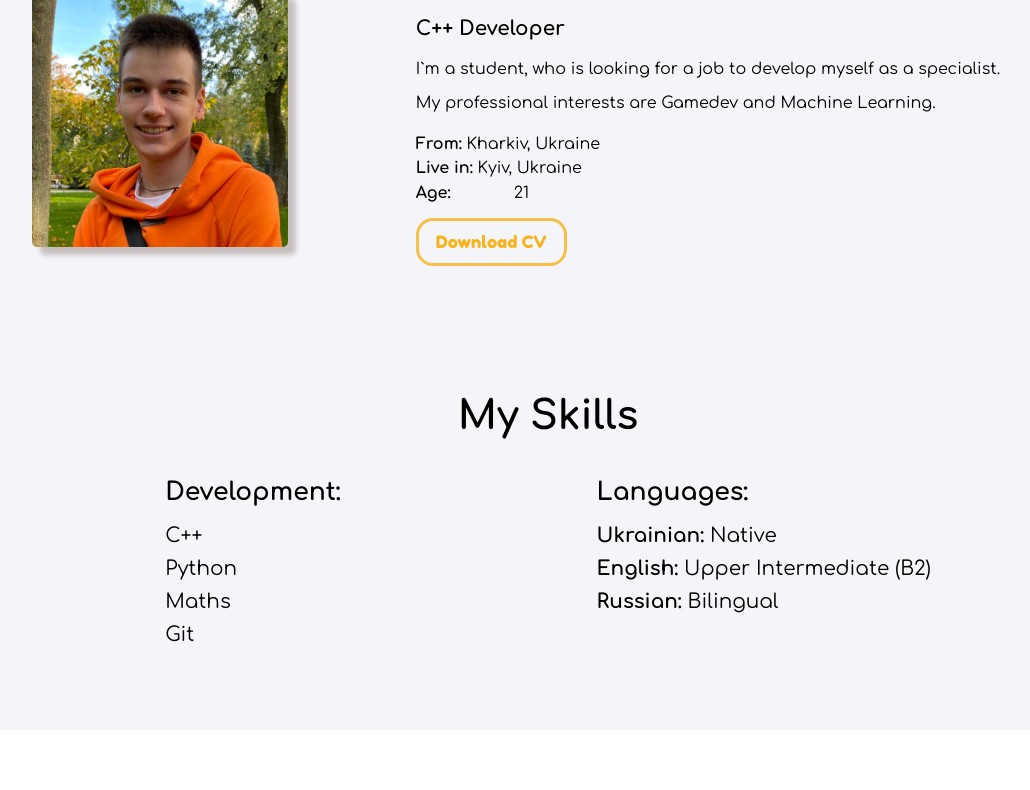
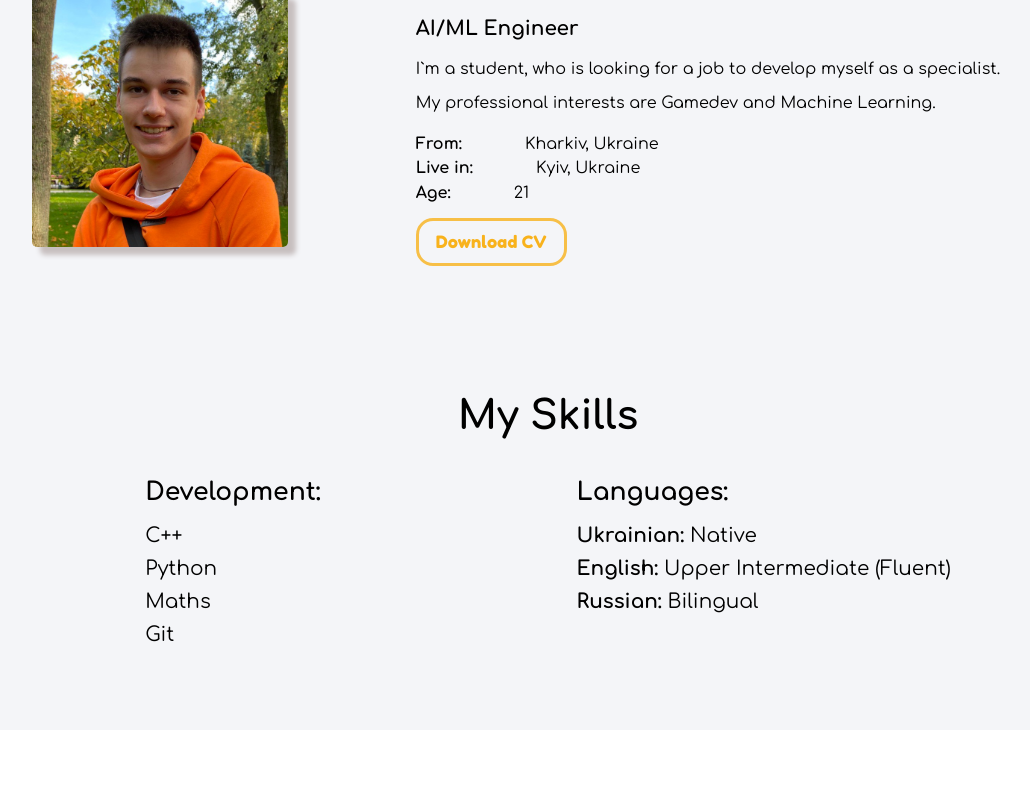
Before and after one commit to DmitriyChiruk/dmitriychiruk.github.io, a plain HTML site: page index.html in a window 1280 px wide. Shown: the part 957-1747 px from the top of the page, without its empty margins (92-1122 px from the left). Drawn offline with Linux system fonts and the light colour scheme.

Commit message:
Extended adaptive data with greeting info

```diff
--- a/data/site.json
+++ b/data/site.json
@@ -2,7 +2,8 @@
   "profile": {
     "firstName": "Dmytro",
     "lastName": "Chyruk",
-    "title": "C++ Developer",
+    "title": "AI/ML Engineer",
+    "photo": "img/Profile_pic.jpg",
     "birth": {
       "year": 2003,
       "month": 10,
@@ -20,7 +21,7 @@
       "development": ["C++", "Python", "Maths", "Git"],
       "languages": [
         { "name": "Ukrainian", "level": "Native" },
-        { "name": "English", "level": "Upper Intermediate (B2)" },
+        { "name": "English", "level": "Upper Intermediate (Fluent)" },
         { "name": "Russian", "level": "Bilingual" }
       ]
     },
@@ -28,11 +29,20 @@
   },
   "experience": [
     {
-      "period": "Dec 2023 - Present",
+      "period": "Oct 2024 - Aug 2025",
+      "position": "ML/CV Research Engineer",
+      "company": "FlightMind.AI",
+      "details": [
+        "Conducted research and development in the field of computer vision, focusing on image matching techniques. Explored and compared various methods, such as template matching and keypoint-based approaches. Designed and tested feature extraction and similarity evaluation pipelines. Actively participated in the experimental process to refine matching accuracy and robustness.",
+        "Technologies: Python, Pytorch, OpenCV, C++"
+      ]
+    },
+    {
+      "period": "Dec 2023 - Sep 2024",
       "position": "C++/UE4 Game Developer",
       "company": "Wide Rails",
       "details": [
-        "Working on AAA-oriented indie story game. My duties were to extend already created logic, create new actors, subsystems, mechanics and work with external open-source libraries. C++ code was preferable and used wherever it`s possible.",
+        "Working on indie story game. My duties were to extend already created logic,  create new actors, subsystems, mechanics and work with external open-source libraries. C++ code was preferable and used wherever it`s possible.",
         "(Game details are NDA-protected)",
         "Technologies: C++, Blueprints, UE 5.1"
       ]
--- a/index.html
+++ b/index.html
@@ -41,9 +41,9 @@
   	<div id="greeting" class="main_page">
   		<span>
   			<h3>Welcome</h3>
-  			<h2>I`m Dmytro Chyruk</h2>
+			<h2 id="greeting_name">I`m Dmytro Chyruk</h2>
   			<div class="position">
-  				<h3>C++ Developer</h3>
+				<h3 id="greeting_title">C++ Developer</h3>
   			</div>
   			<p>This website was created by myself to alow You to get to know me better</p>
   		</span>
@@ -51,19 +51,21 @@
 
 	<div id="about" class="main_page">
 		<div class="about_info">
-			<img src="img/Profile_pic.jpg">
+			<img id="about_pic" src="img/Profile_pic.jpg" alt="Profile picture">
 			<span>
-				<h2>Dmytro Chyruk</h2>
-				<h3>C++ Developer</h3>
-				<p>I`m a student, who is looking for a job to develop myself as a specialist.</p>
-				<p>My professional interests are Gamedev and Machine Learning.</p>
+				<h2 id="about_name">Dmytro Chyruk</h2>
+				<h3 id="about_title">C++ Developer</h3>
+				<div id="about_bio">
+					<p>I`m a student, who is looking for a job to develop myself as a specialist.</p>
+					<p>My professional interests are Gamedev and Machine Learning.</p>
+				</div>
 				<ul>
-					<li><b>From:</b> Kharkiv, Ukraine</li>
-					<li><b>Live in:</b> Kyiv, Ukraine</li>
+					<li><b>From:</b> <span id="about_from">Kharkiv, Ukraine</span></li>
+					<li><b>Live in:</b> <span id="about_livein">Kyiv, Ukraine</span></li>
 					<li><b>Age:</b>	<span id="my_age"></span>
 					</li>
 				</ul>
-				<a href="downloads/Dmytro Chyruk Resume.pdf" download="Dmytro Chyruk Resume.pdf" target="_blank"><button>Download CV</button></a>
+				<a id="about_cv_link" href="downloads/Dmytro Chyruk Resume.pdf" download="Dmytro Chyruk Resume.pdf" target="_blank"><button>Download CV</button></a>
 			</span>
 		</div>
 		<div class="skills">
--- a/live.js
+++ b/live.js
@@ -14,7 +14,6 @@ var name_status, email_status, subj_status, msg_status;
 
 document.addEventListener('DOMContentLoaded', () => {
   try {
-    // If opened as a local file, browsers block fetch() of file:// URLs.
     if (window.location.protocol === 'file:') {
       console.error('[Portfolio] This page was opened via file://. Please run a local web server (e.g., Python http.server) or use GitHub Pages to avoid CORS/file protocol restrictions.');
       return;
@@ -37,18 +36,59 @@ document.addEventListener('DOMContentLoaded', () => {
 });
 
 function renderProfile(profile){
+  // Greeting name and title
+  const fullName = [profile?.firstName, profile?.lastName].filter(Boolean).join(' ');
+  const gName = document.getElementById('greeting_name');
+  if (gName && fullName) gName.textContent = `I'm ${fullName}`;
+  const gTitle = document.getElementById('greeting_title');
+  if (gTitle && profile?.title) gTitle.textContent = profile.title;
+
+  // About section: name, title, bio paragraphs
+  const aName = document.getElementById('about_name');
+  if (aName && fullName) aName.textContent = fullName;
+  const aTitle = document.getElementById('about_title');
+  if (aTitle && profile?.title) aTitle.textContent = profile.title;
+
+  const aboutBio = document.getElementById('about_bio');
+  if (aboutBio && Array.isArray(profile?.summary)){
+    // Clear existing
+    aboutBio.innerHTML = '';
+    profile.summary.forEach(p => {
+      const pe = document.createElement('p');
+      pe.textContent = p;
+      aboutBio.appendChild(pe);
+    });
+  }
+
+  // Location
+  const fromSpan = document.getElementById('about_from');
+  if (fromSpan && profile?.location?.from) fromSpan.textContent = profile.location.from;
+  const liveInSpan = document.getElementById('about_livein');
+  if (liveInSpan && profile?.location?.liveIn) liveInSpan.textContent = profile.location.liveIn;
+
+  // CV link
+  const cv = document.getElementById('about_cv_link');
+  if (cv && profile?.downloadCV){
+    cv.href = profile.downloadCV;
+    cv.setAttribute('download', profile.downloadCV.split('/').pop());
+  }
+
+  // Photo
+  const pic = document.getElementById('about_pic');
+  if (pic && profile?.photo){
+    pic.src = profile.photo;
+    pic.alt = `${fullName} profile photo`;
+  }
+
+  // Age calculation
   const ageSpan = document.getElementById('my_age');
-
   if (ageSpan && profile?.birth?.year){
     const today = new Date();
     const y = profile.birth.year, m = (profile.birth.month ?? 1) - 1, d = profile.birth.day ?? 1;
-
     let age = today.getFullYear() - y;
-
     const hasBirthdayPassed = (today.getMonth() > m) || (today.getMonth() === m && today.getDate() >= d);
     if (!hasBirthdayPassed) age -= 1;
-
-    ageSpan.innerText = String(age);
+    ageSpan.textContent = String(age);
   }
 }
 
```
